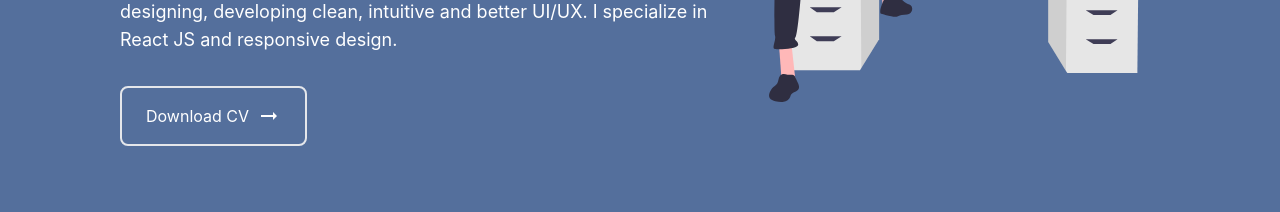
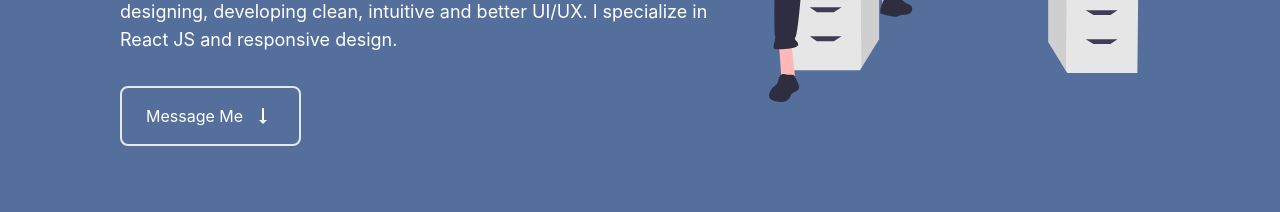
Before and after one commit to somemohit/portfolio, a React (Create React App) app: page / in a window 1280 px wide. Shown: the part 570-782 px from the top of the page. Built offline with nearby package versions, Linux system fonts and the light colour scheme.

Commit message:
message me btn

```diff
--- a/src/Components/Skills.jsx
+++ b/src/Components/Skills.jsx
@@ -82,10 +82,10 @@ export default function Skills() {
                                 <p className='text-white'>VS CODE</p>
                             </div>
 
-                            <div className='space-y-4'>
+                            {/* <div className='space-y-4'>
                                 <img src='figma.png' alt='html' className='h-16 w-16 m-auto hover:scale-125 duration-500' />
                                 <p className='text-white'>FIGMA</p>
-                            </div>
+                            </div> */}
 
                             <div className='space-y-4'>
                                 <img src='npm.png' alt='html' className='h-16 w-16 m-auto hover:scale-125 duration-500' />
--- a/src/Home.js
+++ b/src/Home.js
@@ -1,49 +1,74 @@
-import React from 'react';
-import Navbar from './Components/Navbar';
-import About from './Components/About';
-import Skills from './Components/Skills';
-import Work from './Components/Work';
-import Contact from './Components/Contact';
-import Footer from './Components/Footer';
-import { MdOutlineArrowRightAlt } from 'react-icons/md';
-import Aos from 'aos';
+import React from "react";
+import { Link } from "react-scroll";
+import Navbar from "./Components/Navbar";
+import About from "./Components/About";
+import Skills from "./Components/Skills";
+import Work from "./Components/Work";
+import Contact from "./Components/Contact";
+import Footer from "./Components/Footer";
+import { MdOutlineArrowRightAlt } from "react-icons/md";
+import Aos from "aos";
 import "aos/dist/aos.css";
-import { useEffect } from 'react';
+import { useEffect } from "react";
 
 function Home() {
-
   useEffect(() => {
     Aos.init({ duration: 1000 });
-  }
-    , []);
+  }, []);
 
   return (
     <div name="home" className="bg-[#546f9c] h-full">
       <Navbar />
 
-      <div className='lg:flex items-center max-w-[1080px] h-screen m-auto px-5'>
-        <div data-aos="zoom-in-right" className=' text-white flex flex-col mt-12 justify-center items-start'>
-          <p className='text-[#4af041] text-2xl font-semibold'>Hi there, i am</p>
-          <h1 className='text-6xl md:text-7xl text-white font-semibold'>Mohit</h1>
-          <div className='flex gap-4'>
-            <h2 className='text-4xl md:text-7xl text-[#4af041] font-semibold text-left inline align-top	'>I am a</h2>
-            <div className='animated-text text-4xl md:text-7xl font-semibold'>
+      <div className="lg:flex items-center max-w-[1080px] h-screen m-auto px-5">
+        <div
+          data-aos="zoom-in-right"
+          className=" text-white flex flex-col mt-12 justify-center items-start"
+        >
+          <p className="text-[#4af041] text-2xl font-semibold">
+            Hi there, i am
+          </p>
+          <h1 className="text-6xl md:text-7xl text-white font-semibold">
+            Mohit
+          </h1>
+          <div className="flex gap-4">
+            <h2 className="text-4xl md:text-7xl text-[#4af041] font-semibold text-left inline align-top	">
+              I am a
+            </h2>
+            <div className="animated-text text-4xl md:text-7xl font-semibold">
               <div>
-                <span className="animation block text-left relative after:content-[''] after:absolute after:left-0 after:-right-2 after:h-full after:bg-[#546f9c] after:border-l-2">DEVELOPER</span>
-                <span className="animation block text-left relative after:content-[''] after:absolute after:left-0 after:-right-2 after:h-full after:bg-[#546f9c] after:border-l-2">DESIGNER</span>
-                <span className="animation block text-left relative after:content-[''] after:absolute after:left-0 after:-right-2 after:h-full after:bg-[#546f9c] after:border-l-2">DREAMER</span>
+                <span className="animation block text-left relative after:content-[''] after:absolute after:left-0 after:-right-2 after:h-full after:bg-[#546f9c] after:border-l-2">
+                  DEVELOPER
+                </span>
+                <span className="animation block text-left relative after:content-[''] after:absolute after:left-0 after:-right-2 after:h-full after:bg-[#546f9c] after:border-l-2">
+                  DESIGNER
+                </span>
+                <span className="animation block text-left relative after:content-[''] after:absolute after:left-0 after:-right-2 after:h-full after:bg-[#546f9c] after:border-l-2">
+                  DREAMER
+                </span>
               </div>
             </div>
           </div>
 
-
-          <p className='text-white text-lg py-4 text-left'>I'm a creative and curious front-end developer who is passionate about designing,
-            developing clean, intuitive and better UI/UX. I specialize in React JS and responsive design.</p>
-          <a href='https://drive.google.com/file/d/1uLMLgQ3aSiCe5Rx2FCC8I354Ho8gGKrz/view?usp=sharing' target="_blank" rel="noreferrer"
-            className='border-2 px-4 md:px-6 py-2 md:py-4 my-4 rounded-lg flex items-center gap-2 hover:bg-[#75454c] hover:border-[#75454c]'>
-            Download CV <MdOutlineArrowRightAlt className='text-2xl' /> </a>
+          <p className="text-white text-lg py-4 text-left">
+            I'm a creative and curious front-end developer who is passionate
+            about designing, developing clean, intuitive and better UI/UX. I
+            specialize in React JS and responsive design.
+          </p>
+          <Link activeClass="active" to="contact" smooth={true} duration={500}>
+            <button
+              className="border-2 px-4 md:px-6 py-2 md:py-4 my-4 rounded-lg flex items-center gap-2 hover:bg-[#75454c] hover:border-[#75454c]"
+            >
+              Message Me
+              <MdOutlineArrowRightAlt className="text-2xl rotate-90" />{" "}
+            </button>
+          </Link>
         </div>
-        <img src='profile.svg' alt='profileimg' className='m-auto mt-8 md:mt-auto h-44 md:h-96' />
+        <img
+          src="profile.svg"
+          alt="profileimg"
+          className="m-auto mt-8 md:mt-auto h-44 md:h-96"
+        />
       </div>
 
       <About />
@@ -52,7 +77,7 @@ function Home() {
       <Contact />
       <Footer />
     </div>
-  )
+  );
 }
 
-export default Home
+export default Home;
```
